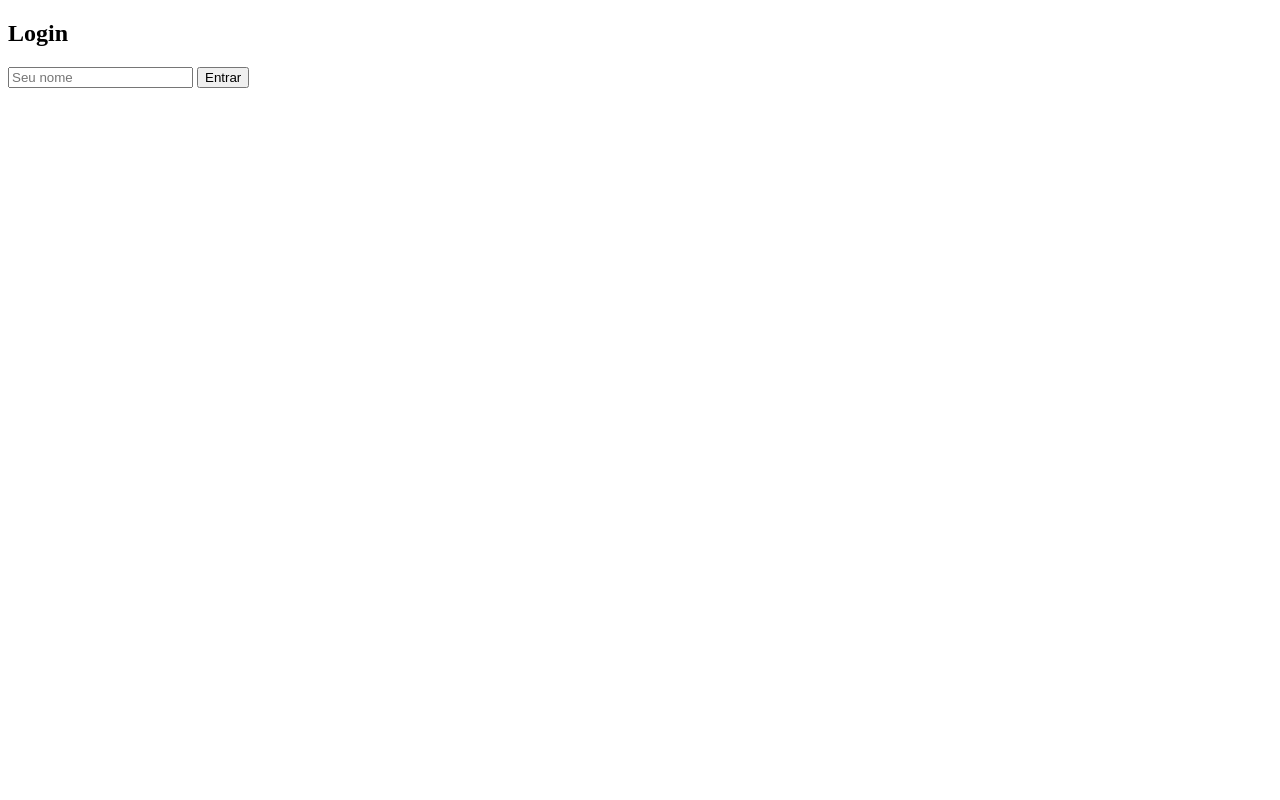
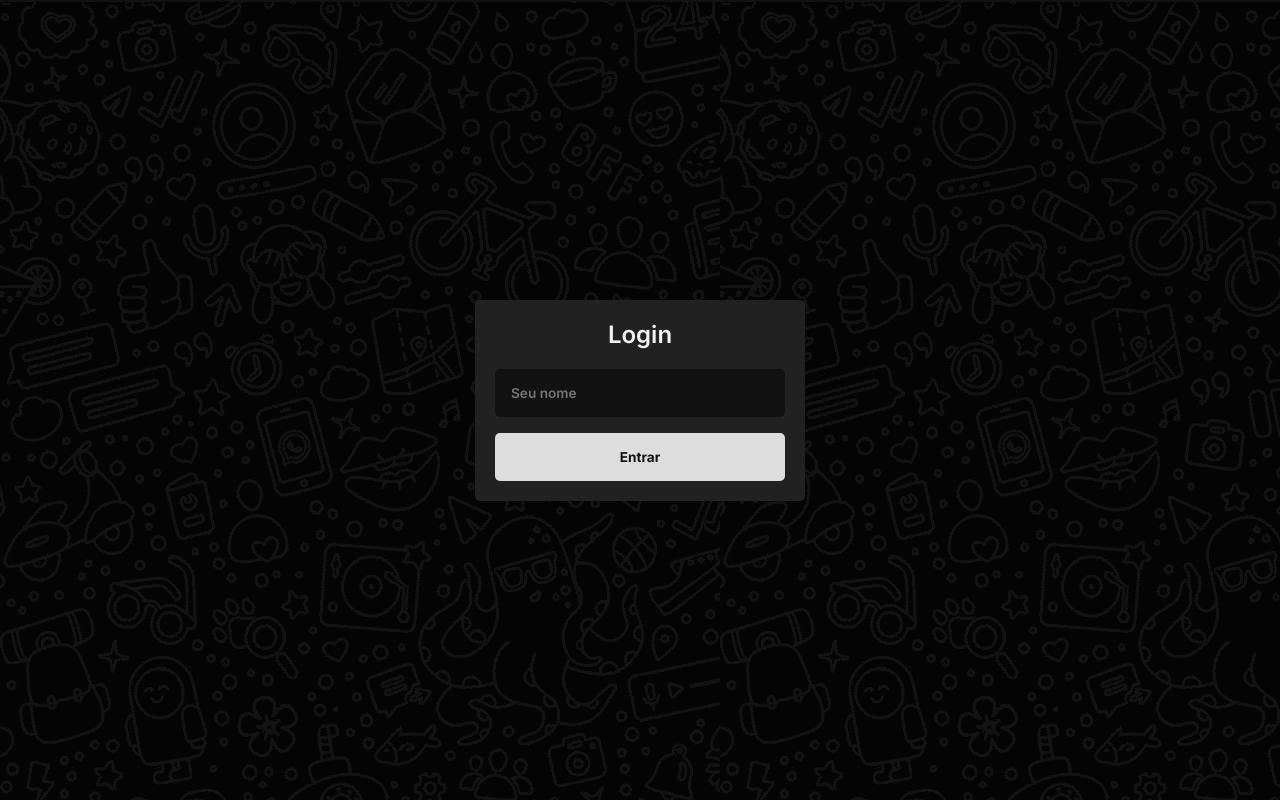
Before and after one commit to Pedroo07/Chat-js, a plain HTML site: page frontend/index.html in a window 1280 px wide. Drawn offline with Linux system fonts and the light colour scheme.

Commit message:
Stilização do login

```diff
--- a/frontend/index.html
+++ b/frontend/index.html
@@ -11,7 +11,7 @@
         <section class="login">
             <h2>Login</h2>
             <form class="login_form">
-                <input type="text" class="login__input" placeholder="Seu nome" required>
+                <input type="text" class="login_input" placeholder="Seu nome" required>
                 <button type="submit" class="login_button">Entrar</button>
             </form>
         </section>
--- a/frontend/style.css
+++ b/frontend/style.css
@@ -0,0 +1,65 @@
+@import url('https://fonts.googleapis.com/css2?family=Inter:wght@400;500;600;700&display=swap');
+*{
+    padding: 0;
+    margin: 0;
+    box-sizing: border-box;
+    font-family: 'Inter', sans-serif;
+}
+body{
+    background: url("../frontend/img/background.png");
+    color: #f2f2f2;
+}
+.container{
+    width: 100%;
+    height: 100dvh;
+    display: flex;
+    align-items: center;
+    justify-content: center;
+
+}
+.login{
+    width: 100%;
+    max-width: 330px;
+    background-color: #212121;
+    border-radius: 5px;
+    padding: 20px;
+}
+.login h2{
+    text-align: center;
+    font-weight: 600;
+    font-size: 1.5rem;
+    margin-bottom: 20px;
+}
+.login_form{
+    display: flex;
+    flex-direction: column;
+    gap: 1rem;
+}
+.login_input{
+    border: none;
+    padding: 1rem;
+    font-size: 0.85rem;
+    font-weight: 600;
+    background-color: #121212;
+    color: white;
+    outline: none;
+    border-radius: 5px;
+
+}
+.login_input:focus{
+    outline: 2px solid white;
+}
+
+.login_button{
+    border: none;
+    padding: 1rem;
+    border-radius: 5px;
+    font-size: 0.85rem;
+    font-weight: 700;
+    background-color: #ddd;
+    cursor: pointer;
+    color: #121212;
+}
+.login_button:hover{
+    background-color: #f2f2f2;
+}
```
